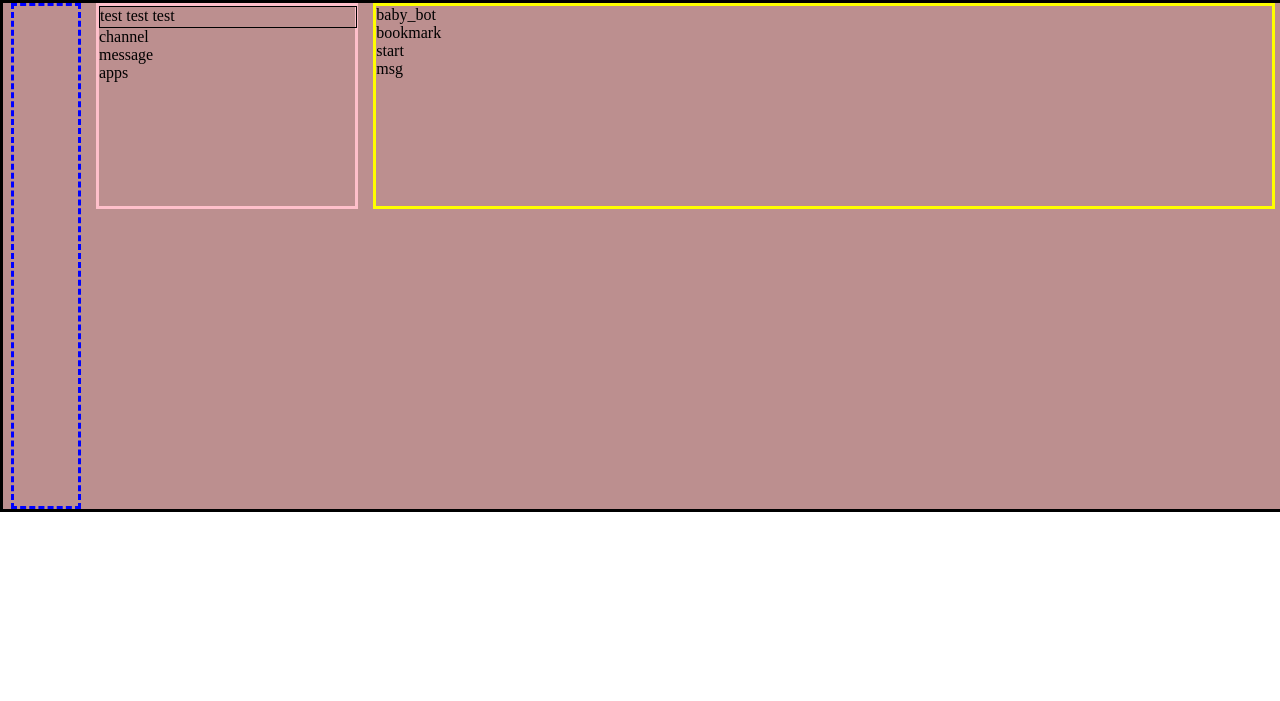
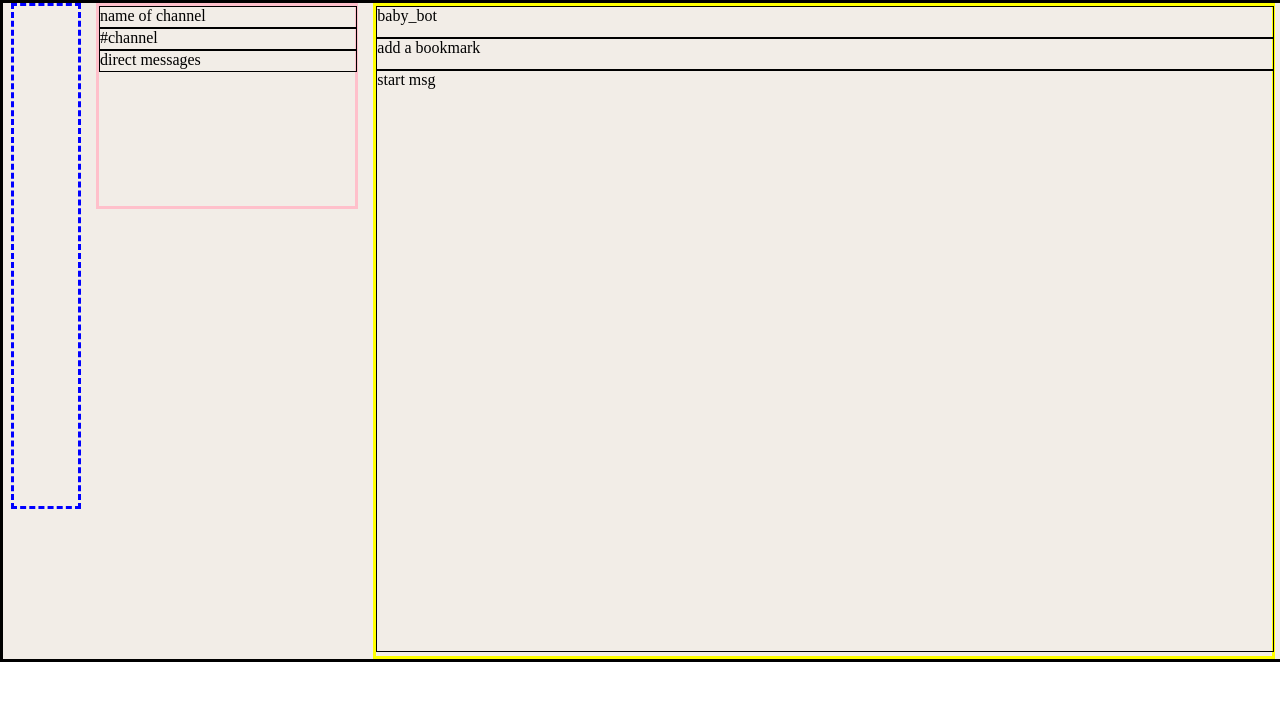
Before and after one commit to msibala/junglebook_project, a Django app: page /subchannels in a window 1280 px wide. Shown: the top 701 px of the page. Run offline with Django 3.2, Linux system fonts and the light colour scheme.

Commit message:
subchannels foundation

```diff
--- a/apps/jungle_app/static/jungle_app/css/subchannels.css
+++ b/apps/jungle_app/static/jungle_app/css/subchannels.css
@@ -8,7 +8,7 @@
         height: 100%;
         width: 100%;
         display: flex;
-        background-color:rosybrown;
+        background-color:rgb(242,237,231);
         border: 3px solid black;
     }
     #left{
@@ -22,6 +22,16 @@
         width: 100%;
         border: 1px solid black;
     }
+    #channels{
+        height: 20px;
+        width: 100%;
+        border: 1px solid black;
+    }
+    #direct_messages{
+        height: 20px;
+        width: 100%;
+        border: 1px solid black;
+    }
     #middle{
         height: 200px;
         width: 20%;
@@ -29,9 +39,24 @@
 
     }
     #right{
-        height: 200px;
+        height: 650px;
         width: 70%;
         border: 3px solid yellow;
 
     }
+    #baby_bot{
+        height: 30px;
+        width: 100%;
+        border: 1px solid black;
+    }
+    #bookmark{
+        height: 30px;
+        width: 100%;
+        border: 1px solid black;
+    }
+    #msg{
+        height: 580px;
+        width: 100%;
+        border: 1px solid black;
+    }
 }
--- a/apps/jungle_app/templates/jungle_app/subchannels.html
+++ b/apps/jungle_app/templates/jungle_app/subchannels.html
@@ -15,16 +15,14 @@
         <img src="{% static 'jungle_app/images/guanaco.png'%}" alt="placeholder">  -->
      </div>
         <div id="middle">
-            <div id="top">test test test</div>
-            <div id="Chennels">channel</div>
-            <div id="direct_messages">message</div>
-            <div id="apps">apps</div>
+            <div id="top">name of channel</div>
+            <div id="channels">#channel</div>
+            <div id="direct_messages">direct messages</div>
         </div>
         <div id="right">
             <div id="baby_bot">baby_bot</div>
-            <div id="bookmark">bookmark</div>
-            <div id="msg_start">start</div>
-            <div id="msg">msg</div>
+            <div id="bookmark">add a bookmark</div>
+            <div id="msg">start msg</div>
         </div>
     </div>
 </body>
```
